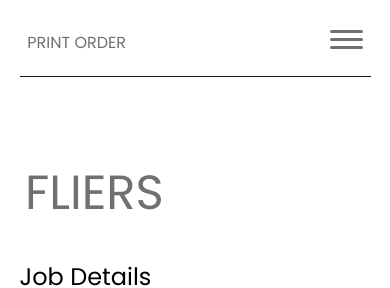
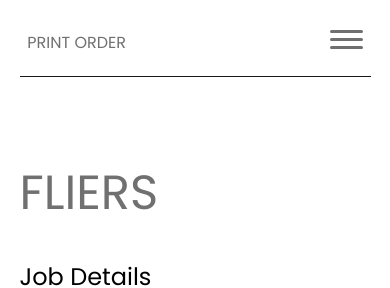
Before and after one commit to kiishi-0/Print-Order-V2.0, a React (Create React App) app: page /product/Fliers in a window 390 px wide. Shown: the top 288 px of the page. Built offline with nearby package versions, Linux system fonts and the light colour scheme; a web font is replaced by a local one.

Commit message:
Added Firebase and fixed the title layout in product page

```diff
--- a/src/Components/Categories/Categories.js
+++ b/src/Components/Categories/Categories.js
@@ -7,7 +7,6 @@ import brochure from '../../images/brochures.jpg'
 import mag from '../../images/magazine-2.jpg'
 import cal from '../../images/calendar.jpg'
 import pck from '../../images/product-package.png'
-import aboutImg from '../../images/about.jpg'
 import '../Categories/Categories.css';
 
 const Categories = (props) =>{
--- a/src/Pages/ProductPage/ProductPage.css
+++ b/src/Pages/ProductPage/ProductPage.css
@@ -24,12 +24,12 @@ textarea{
 }
 .product-div h1{
     /* background-color: red; */
-    padding-left: 5%;
+    /* padding-left: 5%; */
     width: 100%;
     text-align: left;
-    padding-left: 10%;
+    padding-left: 5%;
     font-weight: 400;
-    font-size: clamp(3rem, 10vw, 8rem);
+    font-size: clamp(3rem, 10vw, 5rem);
     color: #707070;
     font-family: Poppins, 'Segoe UI', Roboto, Tahoma, Geneva, Verdana, sans-serif;
 }
@@ -165,9 +165,14 @@ textarea{
     }
 }
 @media only screen and (max-width: 441px){
+    .product-div .title-div{
+        padding: 0;
+        padding-left: 5%;
+    }
     .product-div .product-details-div .details-div .sec{
         width: 100%;
     }
+
     .product-div .title-div h1, .product-div .title-div .carousel .slide{
         width: 100%;
     }
```
Also changed, not shown: firebase.json (added), 2 other files (tests, documents, lock files or other folders).
